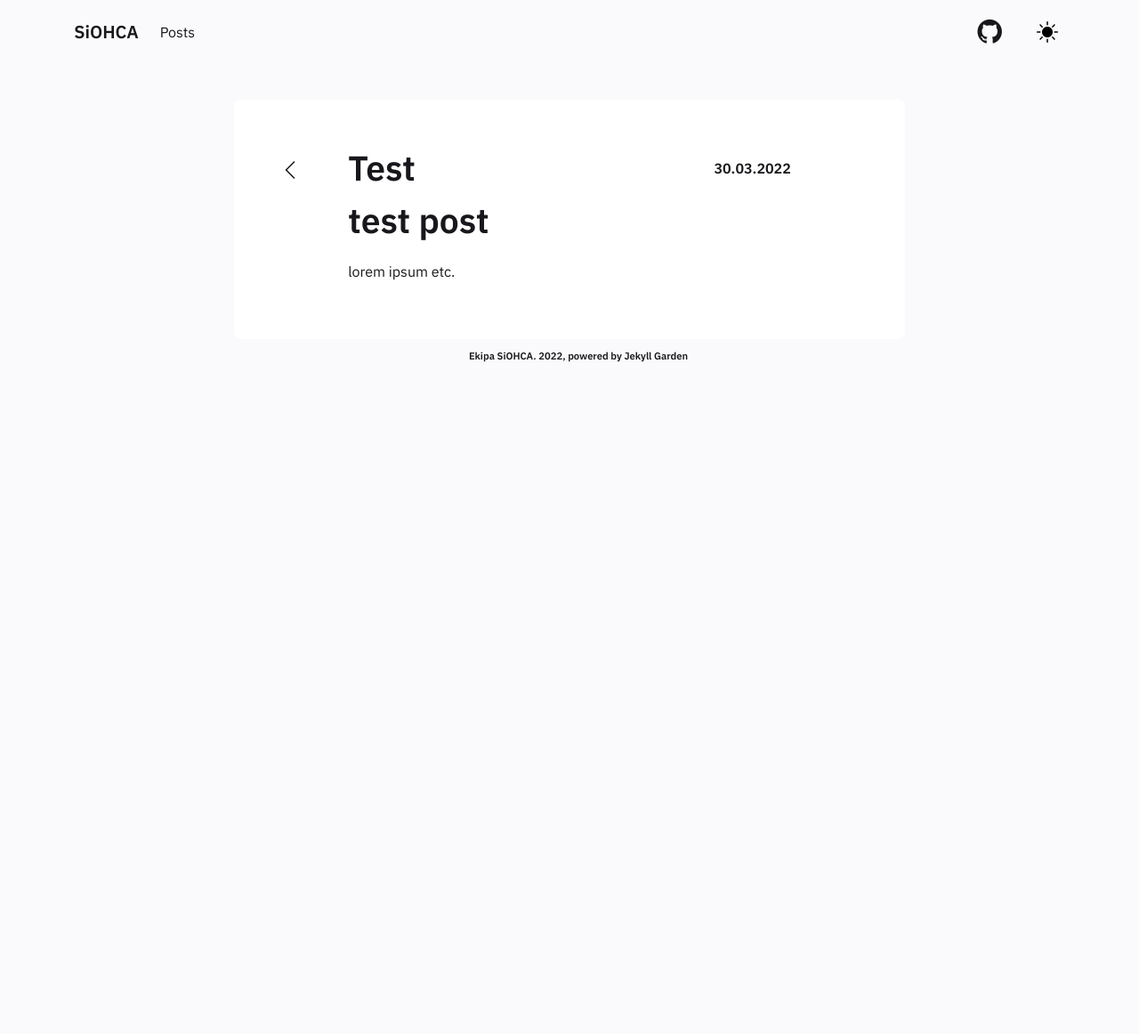
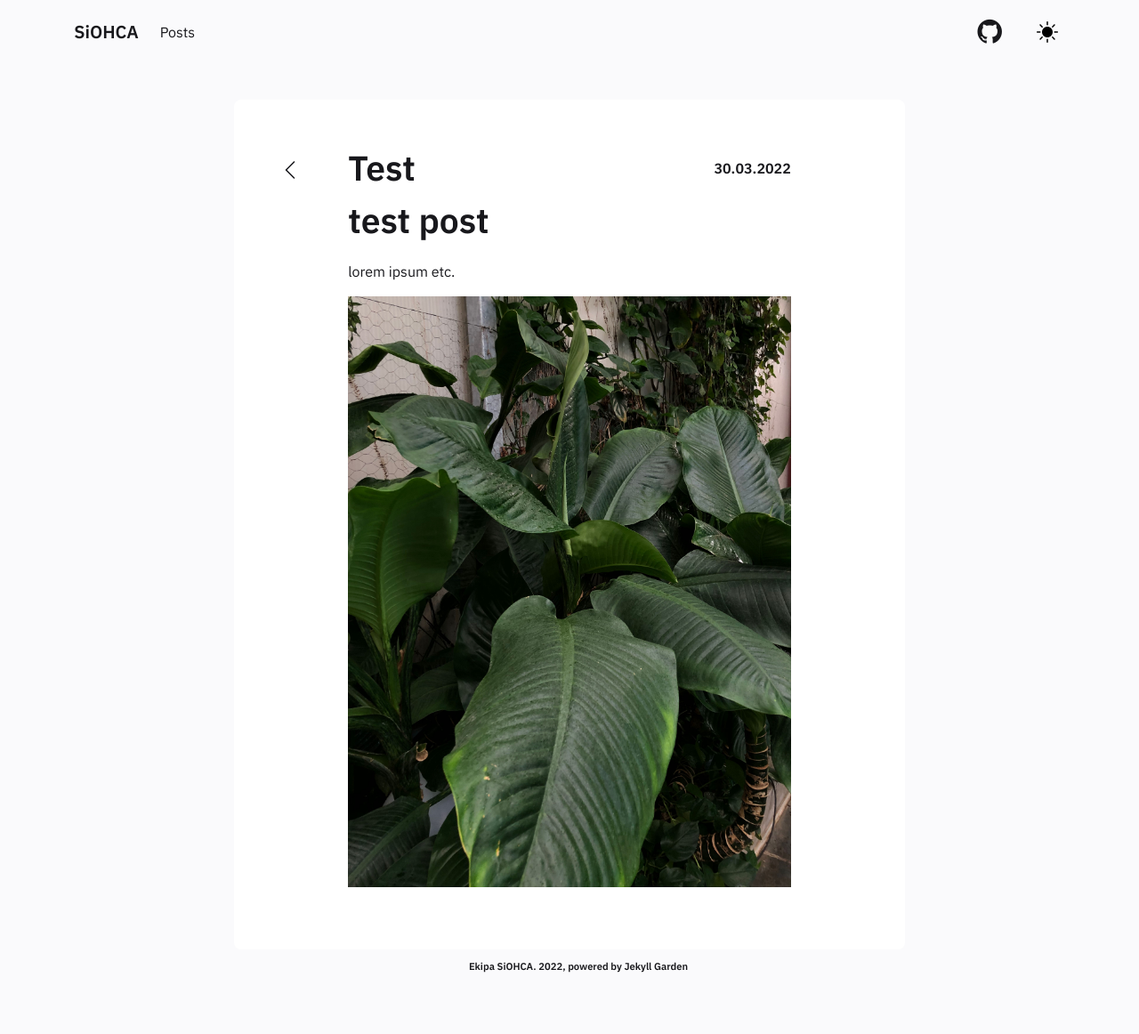
Before and after one commit to SterArcher/OHCA-registry-Slovenia, a Jekyll site: the page built from _posts/2022-03-3-test.md, in a window 1280 px wide. Shown: the whole page at 89% size. Built offline with Jekyll 4.4.1, drawn with Linux system fonts in a browser that asks for light colours; nearby versions of some CDN libraries; before the commit the page ends 900 px from its top, so only the background shows below that.

Commit message:
test image

```diff
--- a/_posts/2022-03-3-test.md
+++ b/_posts/2022-03-3-test.md
@@ -9,3 +9,5 @@ categories: TEST SI
 
 
 lorem ipsum etc.
+
+![My helpful screenshot](/assets/img/IMG_4457.jpeg)
```
